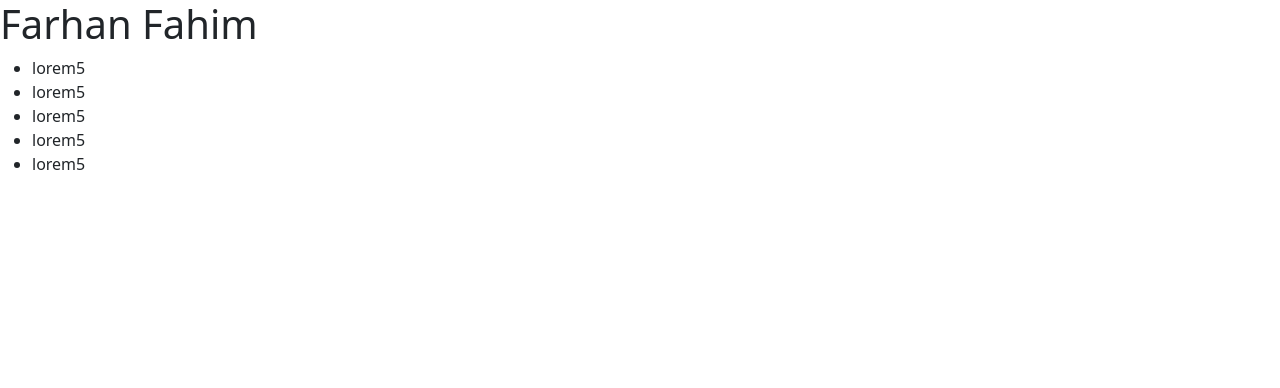
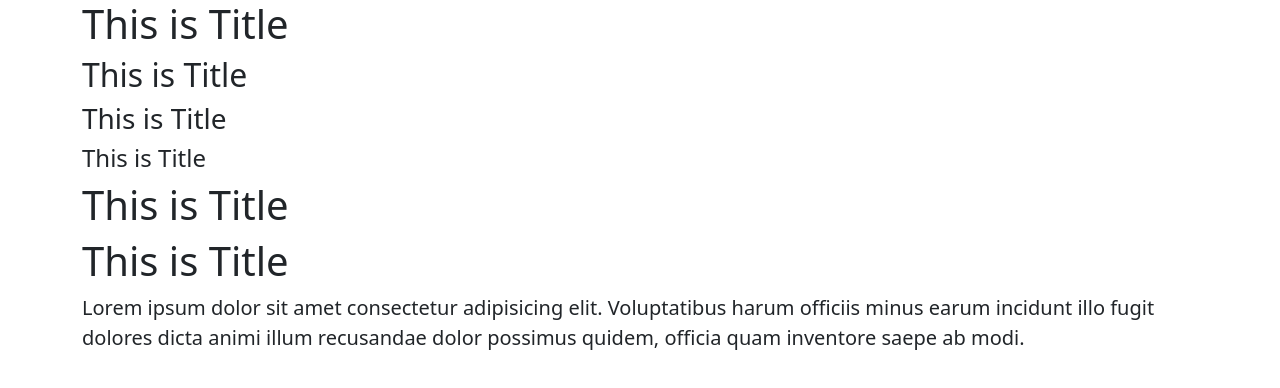
Before and after one commit to abdulmazidakash/bootstrap-version-5, a plain HTML site: page home.html in a window 1280 px wide. Drawn offline with Linux system fonts and the light colour scheme.

Commit message:
learning bootstrap typhography

```diff
--- a/home.html
+++ b/home.html
@@ -284,14 +284,30 @@
 
 
 		<!-- reboot live server  -->
-		 <h1>Farhan Fahim</h1>
+		 <!-- <h1>Farhan Fahim</h1>
 		 <ul>
 			<li>lorem5</li>
 			<li>lorem5</li>
 			<li>lorem5</li>
 			<li>lorem5</li>
 			<li>lorem5</li>
-		 </ul>
+		 </ul> -->
+
+		<!-- heading tag difference here  -->
+
+		<div class="container">
+			<div class="row">
+				<div class="col-md-12"></div>
+				<h1>This is Title</h1>
+				<h2>This is Title</h2>
+				<h3>This is Title</h3>
+				<h4>This is Title</h4>
+				<h5 class="display-6">This is Title</h5>
+				<h6 class="h1">This is Title</h6>
+
+				<p class="lead text-start">Lorem ipsum dolor sit amet consectetur adipisicing elit. Voluptatibus harum officiis minus earum incidunt illo fugit dolores dicta animi illum recusandae dolor possimus quidem, officia quam inventore saepe ab modi.</p>
+			</div>
+		</div>
 
 		<script src="js/bootstrap.bundle.js"></script>
 </body>
--- a/style.css
+++ b/style.css
@@ -51,7 +51,7 @@
 
 /* bootstrap gater style here  */
 
-.row{
+/* .row{
 	margin-bottom: 20px;
 	height: 200px;
 	background: #fab1a0;
@@ -63,4 +63,4 @@
 	color: #fff;
 	padding: 20px;
 	text-align: center;
-}
+} */
```
